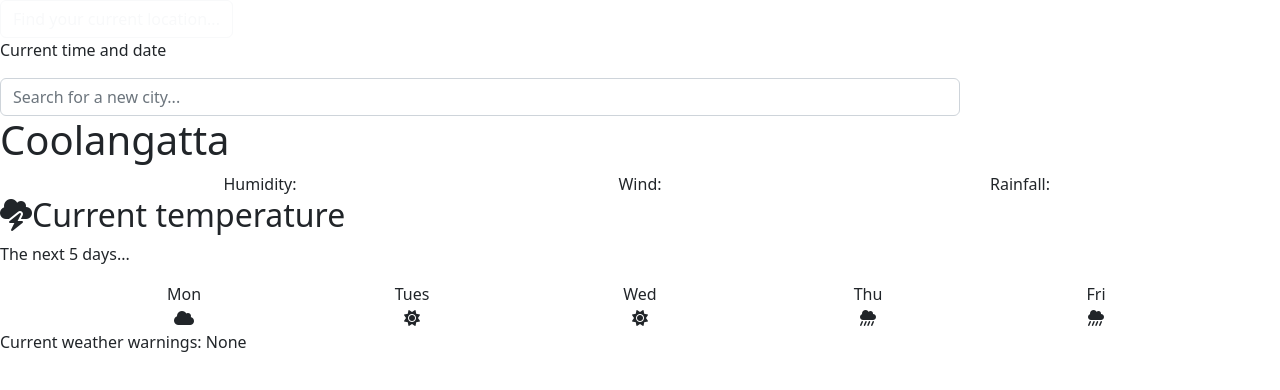
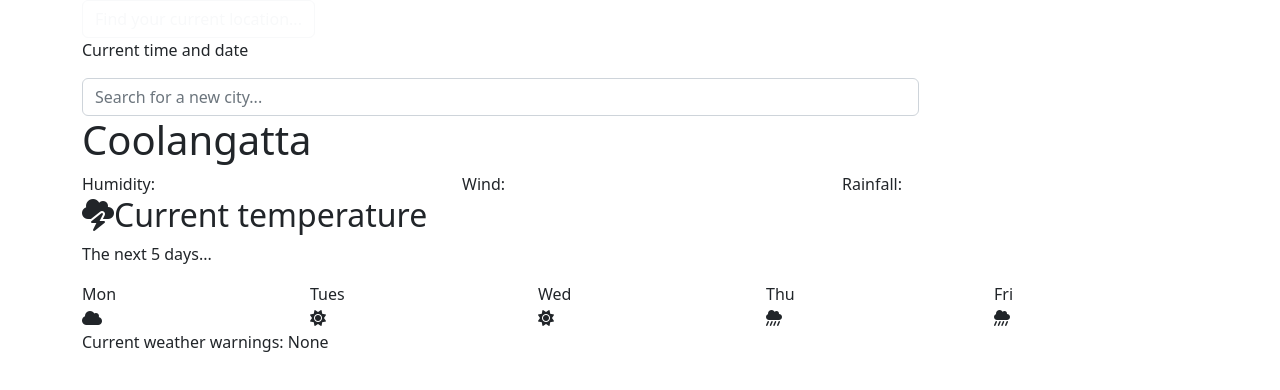
Before and after one commit to mxgncraig/vanilla-weather-app, a plain HTML site: page index.html in a window 1280 px wide. Drawn offline with nearby package versions, Linux system fonts and the light colour scheme.

Commit message:
Added container elements

```diff
--- a/index.html
+++ b/index.html
@@ -18,6 +18,8 @@
     <title>Weather App</title>
   </head>
   <body>
+    <div class="container">
+      <div class="weather-application">
         <button
           type="button"
           class="btn btn-outline-light"
@@ -40,16 +42,15 @@
           </form>
         </div>
         <h1>Coolangatta</h1>
-    <div class="container text-center">
+
         <div class="row">
           <div class="col">Humidity:</div>
           <div class="col">Wind:</div>
           <div class="col">Rainfall:</div>
         </div>
-    </div>
         <h2><i class="fa-solid fa-cloud-bolt"></i>Current temperature</h2>
         <p class="upcoming-days">The next 5 days...</p>
-    <div class="container text-center">
+
         <div class="row row-cols-5">
           <div class="col">Mon</div>
           <div class="col">Tues</div>
@@ -62,8 +63,10 @@
           <div class="col"><i class="fa-solid fa-cloud-showers-heavy"></i></div>
           <div class="col"><i class="fa-solid fa-cloud-showers-heavy"></i></div>
         </div>
+
+        <p>Current weather warnings: None</p>
       </div>
-    <p>Current weather warnings: None</p>
+    </div>
     <script href="src/script.js"></script>
   </body>
 </html>
```
Lines whose indentation alone changed are shown as unchanged.
